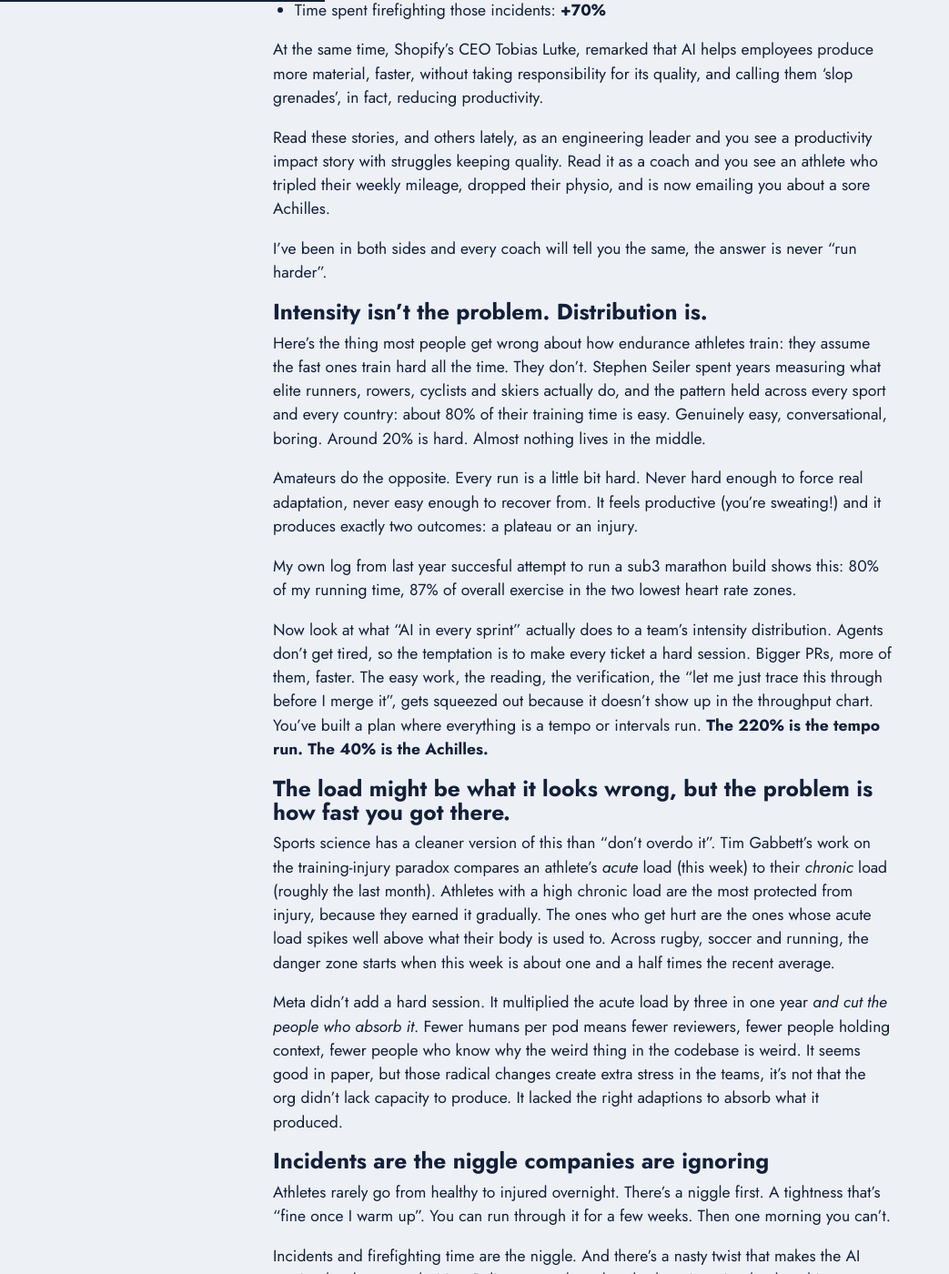
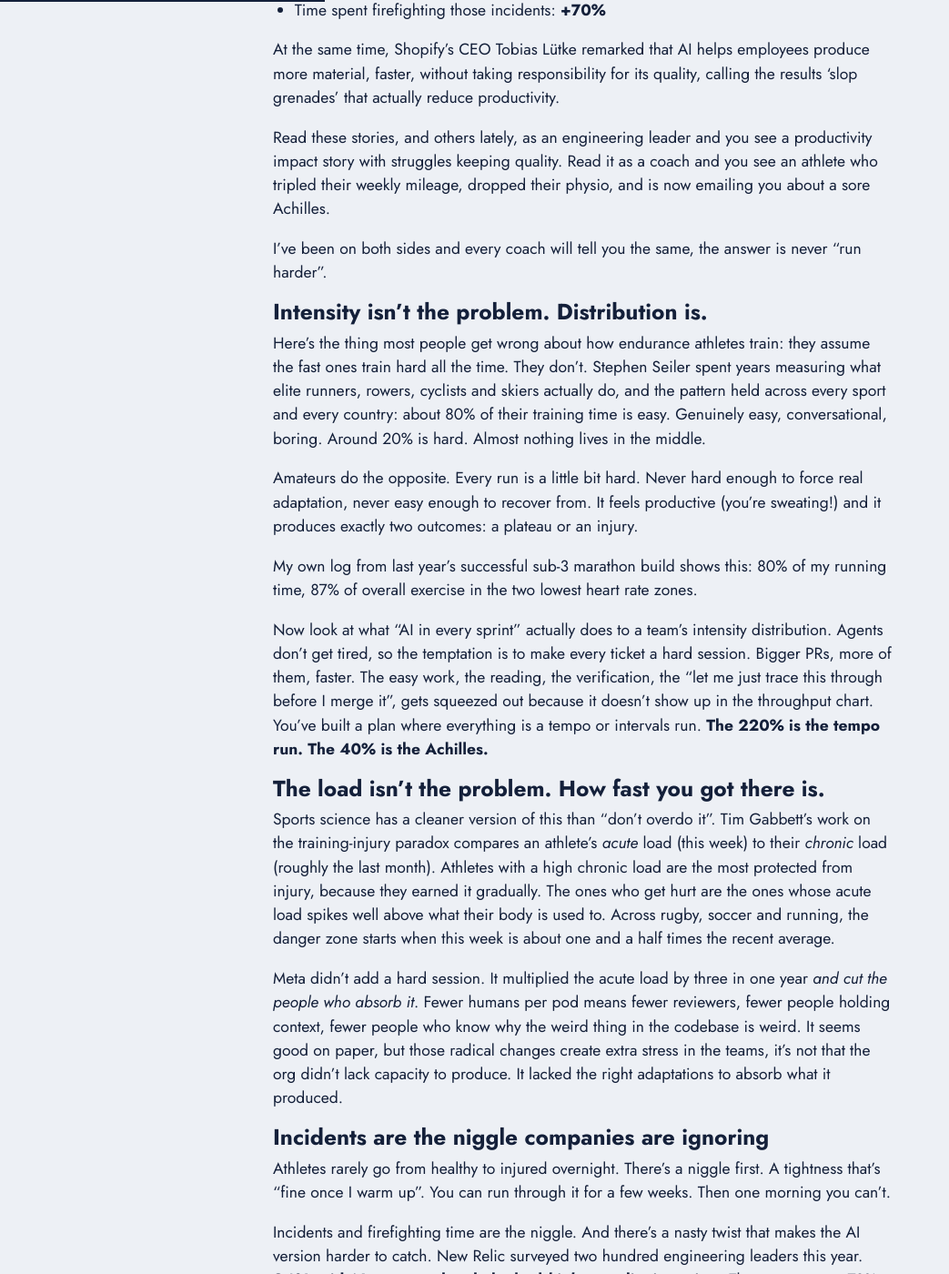
Before and after one commit to EdSancha/edsancha.github.io, a Jekyll site: the page built from blog/_posts/2026-09-24-there-is-no-such-thing-as-a-recovery-sprint.markdown, in a window 1280 px wide and 1400 px high, scrolled down 859 px. Shown: the whole window at 91% size, without its empty margins (0-1043 px from the left). Built offline with Jekyll 4.4.1, drawn with Linux system fonts in a browser that asks for light colours.

Commit message:
Fix typos in recovery sprint post (#21)
Co-authored-by: Claude Opus 5.5 (1M context) <noreply@anthropic.com>

```diff
--- a/blog/_posts/2026-09-24-there-is-no-such-thing-as-a-recovery-sprint.markdown
+++ b/blog/_posts/2026-09-24-there-is-no-such-thing-as-a-recovery-sprint.markdown
@@ -24,11 +24,11 @@ Meta spent the last year shrinking product groups of ten to twenty people into "
 - Major incidents: **+40%**
 - Time spent firefighting those incidents: **+70%**
 
-At the same time, Shopify's CEO Tobias Lutke, remarked that AI helps employees produce more material, faster, without taking responsibility for its quality, and calling them 'slop grenades', in fact, reducing productivity.
+At the same time, Shopify's CEO Tobias Lütke remarked that AI helps employees produce more material, faster, without taking responsibility for its quality, calling the results 'slop grenades' that actually reduce productivity.
 
 Read these stories, and others lately, as an engineering leader and you see a productivity impact story with struggles keeping quality. Read it as a coach and you see an athlete who tripled their weekly mileage, dropped their physio, and is now emailing you about a sore Achilles.
 
-I've been in both sides and every coach will tell you the same, the answer is never "run harder".
+I've been on both sides and every coach will tell you the same, the answer is never "run harder".
 
 ## Intensity isn't the problem. Distribution is.
 
@@ -36,15 +36,15 @@ Here's the thing most people get wrong about how endurance athletes train: they
 
 Amateurs do the opposite. Every run is a little bit hard. Never hard enough to force real adaptation, never easy enough to recover from. It feels productive (you're sweating!) and it produces exactly two outcomes: a plateau or an injury.
 
-My own log from last year succesful attempt to run a sub3 marathon build shows this: 80% of my running time, 87% of overall exercise in the two lowest heart rate zones.
+My own log from last year's successful sub-3 marathon build shows this: 80% of my running time, 87% of overall exercise in the two lowest heart rate zones.
 
 Now look at what "AI in every sprint" actually does to a team's intensity distribution. Agents don't get tired, so the temptation is to make every ticket a hard session. Bigger PRs, more of them, faster. The easy work, the reading, the verification, the "let me just trace this through before I merge it", gets squeezed out because it doesn't show up in the throughput chart. You've built a plan where everything is a tempo or intervals run. **The 220% is the tempo run. The 40% is the Achilles.**
 
-## The load might be what it looks wrong, but the problem is how fast you got there.
+## The load isn't the problem. How fast you got there is.
 
 Sports science has a cleaner version of this than "don't overdo it". Tim Gabbett's work on the training-injury paradox compares an athlete's *acute* load (this week) to their *chronic* load (roughly the last month). Athletes with a high chronic load are the most protected from injury, because they earned it gradually. The ones who get hurt are the ones whose acute load spikes well above what their body is used to. Across rugby, soccer and running, the danger zone starts when this week is about one and a half times the recent average.
 
-Meta didn't add a hard session. It multiplied the acute load by three in one year *and cut the people who absorb it*. Fewer humans per pod means fewer reviewers, fewer people holding context, fewer people who know why the weird thing in the codebase is weird. It seems good in paper, but those radical changes create extra stress in the teams, it's not that the org didn't lack capacity to produce. It lacked the right adaptions to absorb what it produced.
+Meta didn't add a hard session. It multiplied the acute load by three in one year *and cut the people who absorb it*. Fewer humans per pod means fewer reviewers, fewer people holding context, fewer people who know why the weird thing in the codebase is weird. It seems good on paper, but those radical changes create extra stress in the teams, it's not that the org didn't lack capacity to produce. It lacked the right adaptations to absorb what it produced.
 
 ## Incidents are the niggle companies are ignoring
 
```
